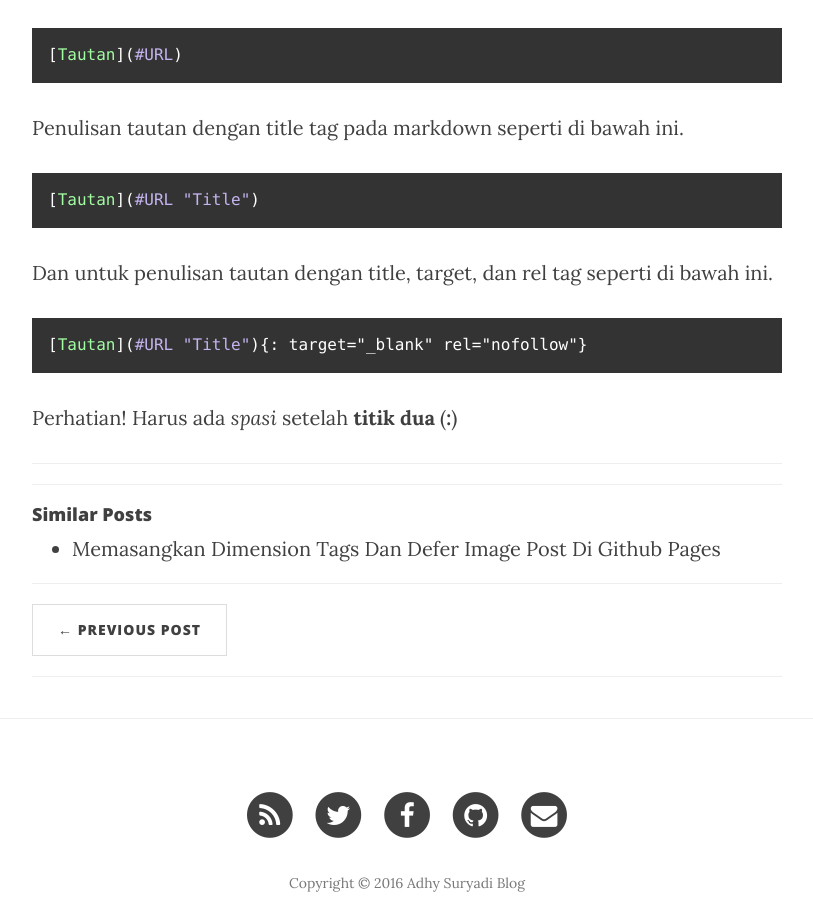
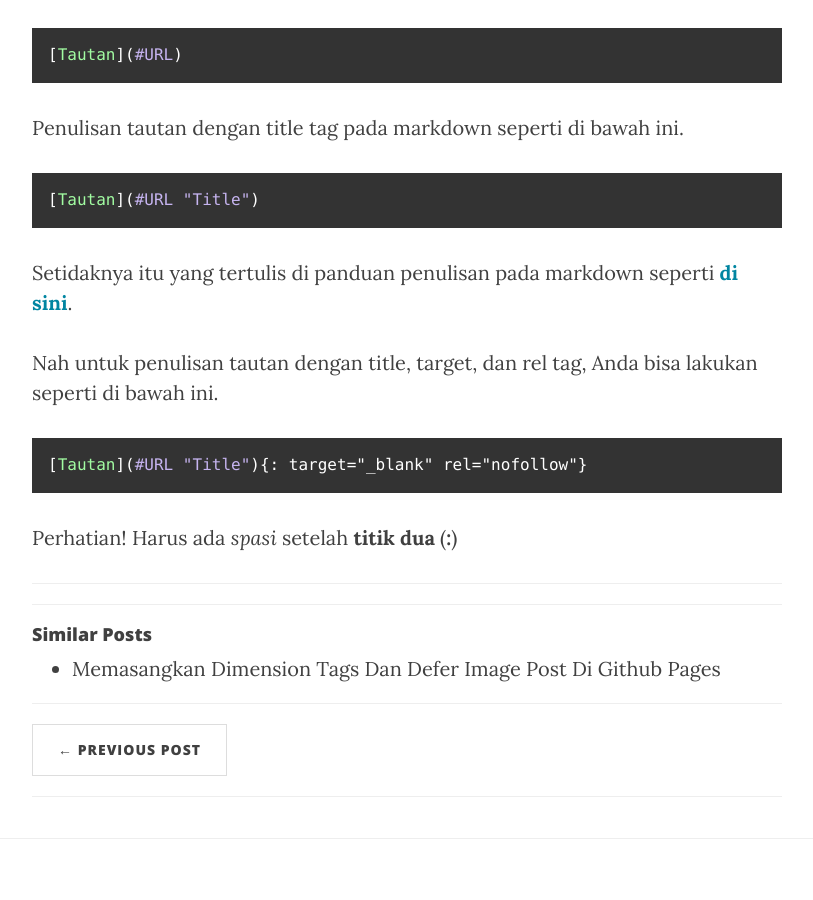
Before and after one commit to KompiAjaib/kompiajaib.github.io, a Jekyll site: the page built from _posts/2016-06-04-membuat-link-terbuka-di-tab-baru.markdown, in a window 1280 px wide and 900 px high, scrolled down 1046 px. Shown: the whole window, without its empty margins (233-1046 px from the left). Built offline with Jekyll 4.4.1, drawn with Linux system fonts in a browser that asks for light colours; nearby versions of some CDN libraries; comment, search, counter and statistics services are not loaded.

Commit message:
Update 2016-06-04-membuat-link-terbuka-di-tab-baru.markdown

````diff
--- a/_posts/2016-06-04-membuat-link-terbuka-di-tab-baru.markdown
+++ b/_posts/2016-06-04-membuat-link-terbuka-di-tab-baru.markdown
@@ -30,7 +30,9 @@ Penulisan tautan dengan title tag pada markdown seperti di bawah ini.
 [Tautan](#URL "Title")
 ```
 
-Dan untuk penulisan tautan dengan title, target, dan rel tag seperti di bawah ini.
+Setidaknya itu yang tertulis di panduan penulisan pada markdown seperti **[di sini](http://www.markdowntutorial.com/lesson/3/ title="Tutorial Markdown"){: target="_blank" rel="nofollow"}**.
+
+Nah untuk penulisan tautan dengan title, target, dan rel tag, Anda bisa lakukan seperti di bawah ini.
 
 ```
 [Tautan](#URL "Title"){: target="_blank" rel="nofollow"}
````
